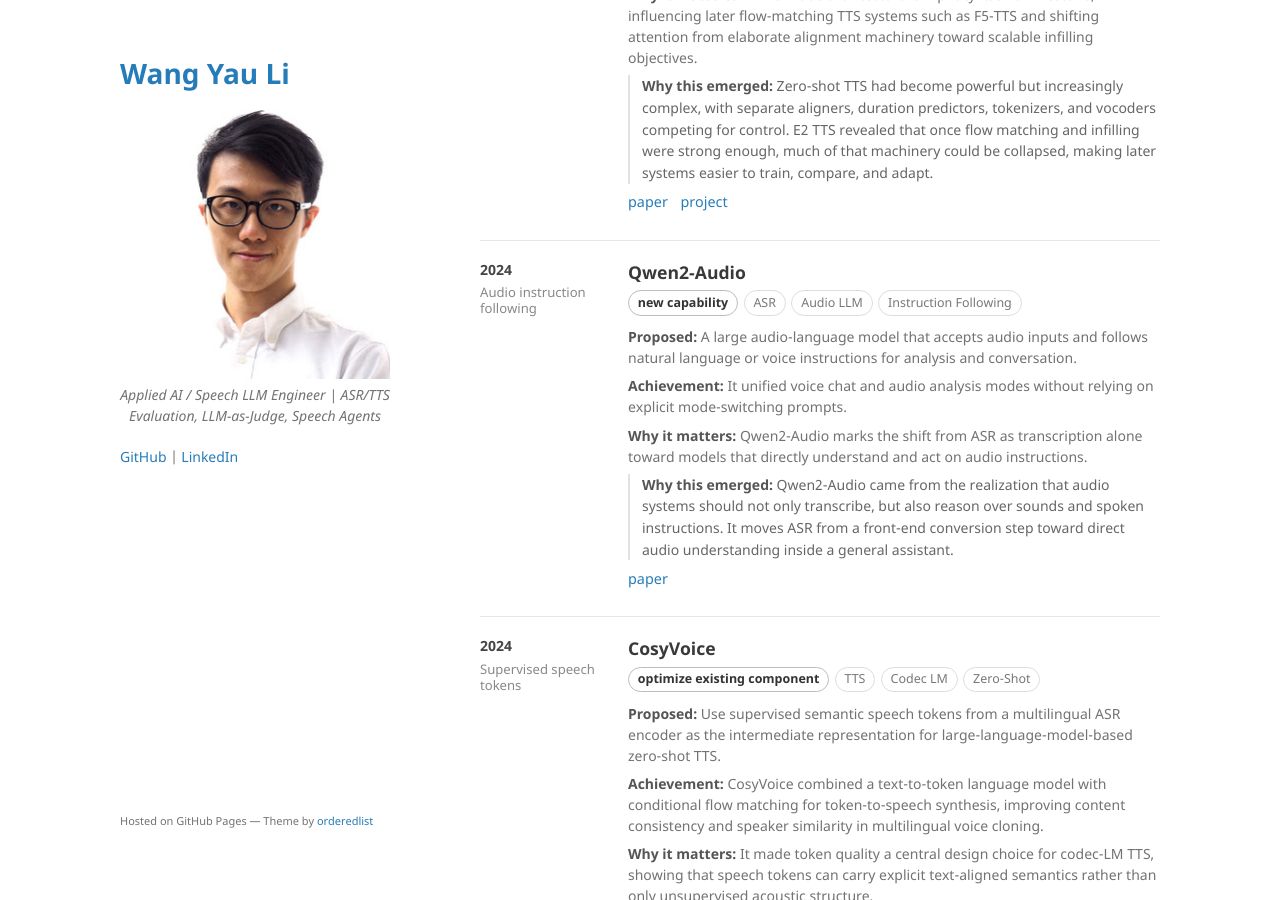
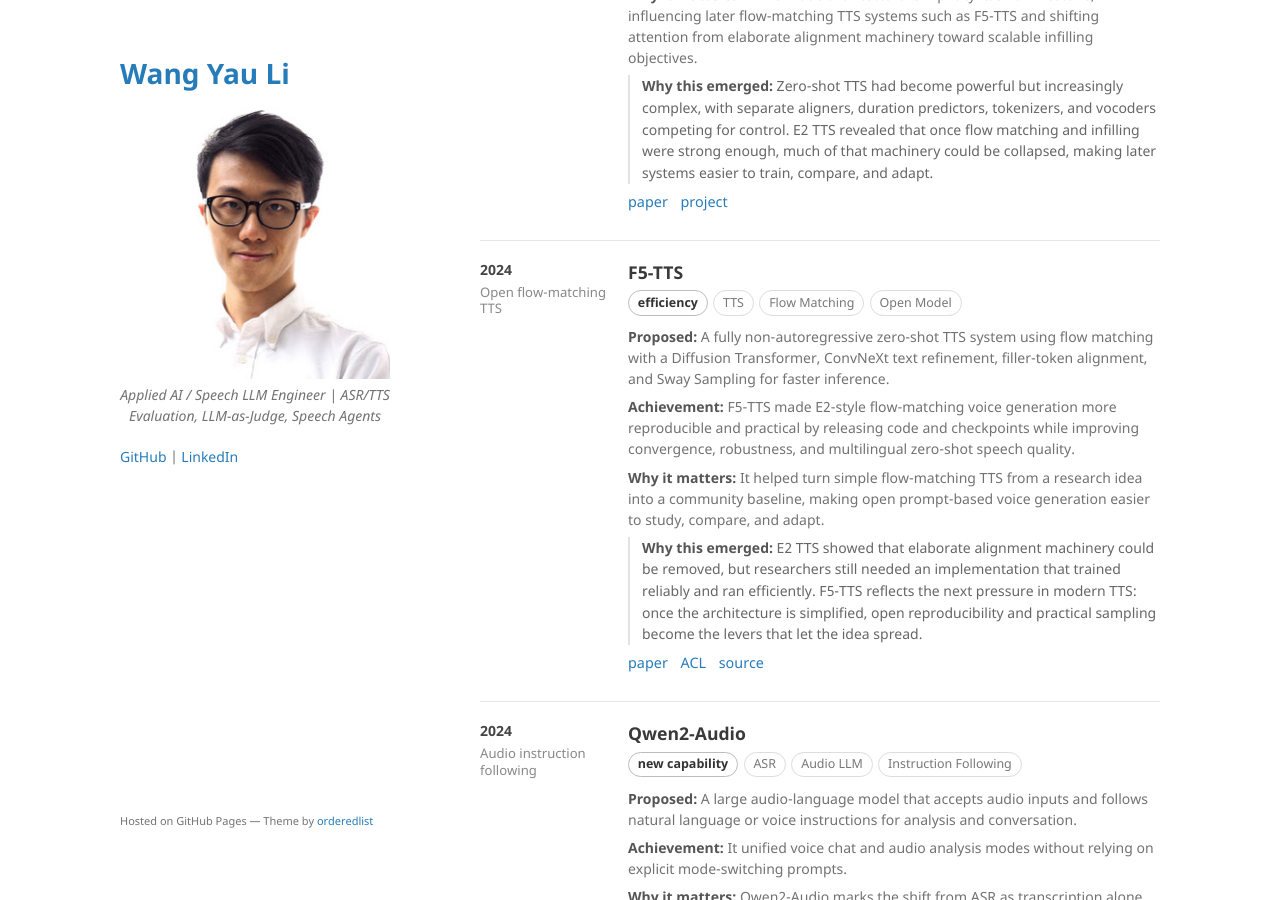
Before and after one commit to kennethli319/kennethli319.github.io, a Jekyll site: the page built from speech-timeline.md, in a window 1280 px wide and 900 px high, scrolled down 34664 px. Built offline with Jekyll 4.4.1, drawn with Linux system fonts in a browser that asks for light colours.

Commit message:
Add F5-TTS speech timeline milestone

```diff
--- a/speech-timeline.md
+++ b/speech-timeline.md
@@ -1449,6 +1449,22 @@ title: Speech Timeline
 <section class="speech-row">
   <aside class="speech-year">
     2024
+    <div class="speech-kicker">Open flow-matching TTS</div>
+  </aside>
+  <div class="speech-body">
+    <h2>F5-TTS</h2>
+    <div class="speech-meta"><span class="speech-impact">efficiency</span><span class="speech-tag">TTS</span><span class="speech-tag">Flow Matching</span><span class="speech-tag">Open Model</span></div>
+    <p><strong>Proposed:</strong> A fully non-autoregressive zero-shot TTS system using flow matching with a Diffusion Transformer, ConvNeXt text refinement, filler-token alignment, and Sway Sampling for faster inference.</p>
+    <p><strong>Achievement:</strong> F5-TTS made E2-style flow-matching voice generation more reproducible and practical by releasing code and checkpoints while improving convergence, robustness, and multilingual zero-shot speech quality.</p>
+    <p><strong>Why it matters:</strong> It helped turn simple flow-matching TTS from a research idea into a community baseline, making open prompt-based voice generation easier to study, compare, and adapt.</p>
+    <p class="speech-reflection"><strong>Why this emerged:</strong> E2 TTS showed that elaborate alignment machinery could be removed, but researchers still needed an implementation that trained reliably and ran efficiently. F5-TTS reflects the next pressure in modern TTS: once the architecture is simplified, open reproducibility and practical sampling become the levers that let the idea spread.</p>
+    <p class="speech-source"><a href="https://arxiv.org/abs/2410.06885">paper</a> <a href="https://aclanthology.org/2025.acl-long.313/">ACL</a> <a href="https://github.com/SWivid/F5-TTS">source</a></p>
+  </div>
+</section>
+
+<section class="speech-row">
+  <aside class="speech-year">
+    2024
     <div class="speech-kicker">Audio instruction following</div>
   </aside>
   <div class="speech-body">
```
